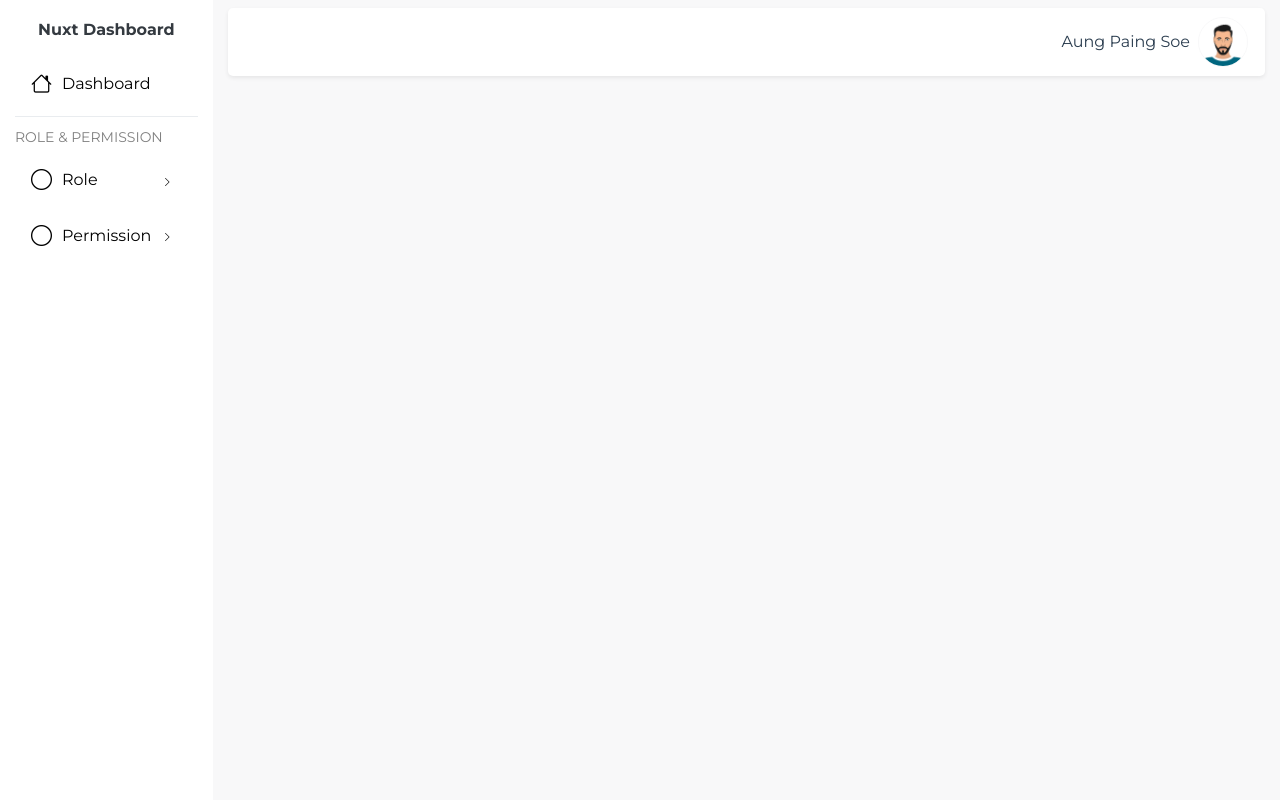
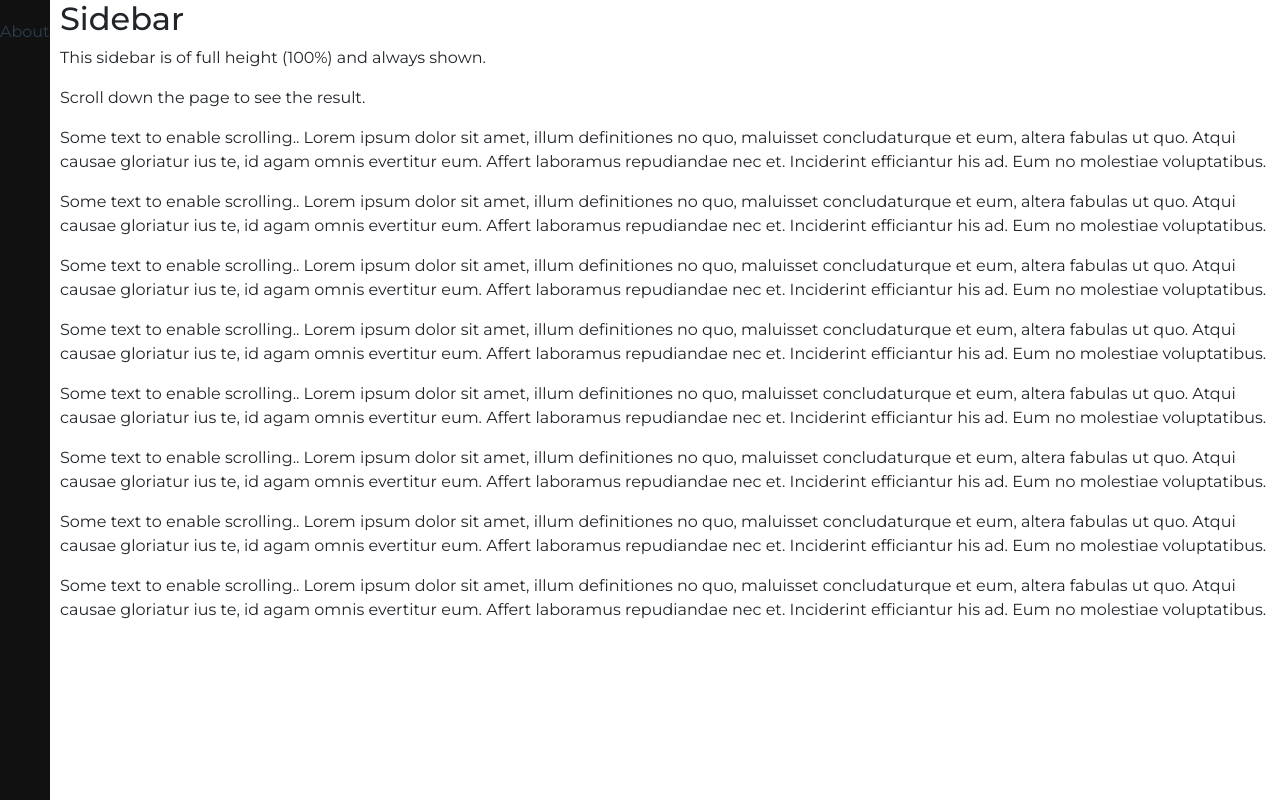
Before and after one commit to aungpaingsoe097238/nuxt-frame, a Nuxt app: page /template in a window 1280 px wide. Before the commit this address had no page. Built offline with nearby package versions, Linux system fonts and the light colour scheme; a web font is replaced by a local one.

Commit message:
change sidebar

```diff
--- a/assets/scss/app.scss
+++ b/assets/scss/app.scss
@@ -13,8 +13,6 @@ $theme-colors : (
   --active-color : #f8f8f9;
 }
 
-
-
 // @import '~/node_modules/bootswatch/dist/minty/_variables.scss';
 @import '~/node_modules/bootstrap/scss/bootstrap.scss';
 // @import '~/node_modules/bootswatch/dist/minty/_bootswatch.scss';
@@ -22,28 +20,22 @@ $theme-colors : (
 @import '~/node_modules/animate.css/animate.min.css';
 
 .sidebar {
+  height: 100%;
+  width: 250px;
   position: fixed;
+  z-index: 1;
   top: 0;
   left: 0;
-  z-index: 1000;
-  overflow-y: scroll;
+  overflow-x: hidden;
+  padding-top: 20px;
 }
 
-.sidebar-header {
-  position: sticky;
-  top: 0;
-  left: 0;
-  width: 100%;
-  padding: 15px;
-  background-color: #fff;
-  display: flex;
-  align-items: center;
-  cursor: pointer;
+.content {
+  margin-left: 250px;
+  padding: 0px 10px;
+  height: 100vh;
 }
 
-.sidebar-header-icon {
-  height: 30px;
-}
 
 .bi {
   font-size: 21px;
@@ -64,24 +56,6 @@ $theme-colors : (
 .nuxt-link-exact-active {
   background: var(--active-color);
   border-radius: 10px;
-}
-
-.avator{
-  width: 50px;
-  height: 50px;
-  border-radius: 50%;
-  border: 1px solid var(--active-color);
-  object-fit: cover;
-}
-
-.drop-down-style {
-  background: white;
-  color: black;
-  border: none;
-}
-
-.dropdown-toggle{
-  padding : 0;
 }
 
 .down-animation {
--- a/components/DashboardNavBar.vue
+++ /dev/null
@@ -1,50 +0,0 @@
-<template>
-  <div>
-    <div class="py-2">
-      <b-navbar
-        toggleable="lg"
-        class="bg-white shadow-sm"
-        style="border-radius: 5px"
-      >
-        <b-navbar-toggle target="nav-collapse"></b-navbar-toggle>
-
-        <b-collapse id="nav-collapse" is-nav>
-          <b-navbar-nav
-            class="d-flex justify-content-end align-items-center w-100"
-          >
-            <div>
-              <b-dropdown right variant="link" toggle-class="text-decoration-none" no-caret >
-                <template #button-content>
-                  <div class="d-flex align-items-center">
-                    <span class="mr-2" >Aung Paing Soe</span>
-                    <img src="avator.jpg" class="avator" alt="">
-                  </div>
-                </template>
-                <b-dropdown-item>profile</b-dropdown-item>
-                <b-dropdown-divider></b-dropdown-divider>
-                <b-dropdown-item @click="logout">logout</b-dropdown-item>
-              </b-dropdown>
-            </div>
-          </b-navbar-nav>
-        </b-collapse>
-      </b-navbar>
-    </div>
-    <slot />
-  </div>
-</template>
-
-<script>
-export default {
-  methods: {
-    logout() {
-      this.$auth.$storage.removeLocalStorage('token')
-      this.$auth.$storage.removeLocalStorage('user')
-      this.$store.commit('removeAccessToken')
-      this.$store.commit('removeUser')
-      this.$router.push('auth/login')
-    },
-  },
-}
-</script>
-
-<style scoped></style>
--- a/components/SideBar.vue
+++ b/components/SideBar.vue
@@ -1,26 +1,35 @@
 <template>
-  <div class="">
-    <div class="sidebar-header">
-      <span class="text-dark font-weight-bold d-flex justify-content-start align-items-center">
-        <img src="favicon.ico" class="sidebar-header-icon mr-2" alt="" />
-        <span>Nuxt Dashboard</span>
-      </span>
-
+  <div>
+    <div
+    class="d-flex align-items-center w-100 position-sticky top-0"
+    :class="getSideBarStatus ? 'justify-content-between' : 'justify-content-center'"
+    >
+        <h5 class="mb-0" v-if="getSideBarStatus">Nuxt Title</h5>
+        <i
+          class="bi bi-list"
+          style="font-size: 25px; cursor: pointer; margin-right: 0"
+          @click="changeSideBarStatus"
+        >
+        </i>
     </div>
 
     <ul class="w-100 list-unstyled">
       <SideBarMenu icon="bi bi-house" title="Dashboard" uri="/dashboard" />
 
-      <div class="dropdown-divider"></div>
+      <div v-if="getSideBarStatus">
+        <div class="dropdown-divider"></div>
+        <span class="text-black-50 small text-uppercase"
+          >Role & Permission</span
+        >
+      </div>
 
-      <!-- Role & Permissions -->
-      <span class="text-black-50 small text-uppercase">Role & Permission</span>
       <SideBarSubMenu
         icon="bi bi-circle"
         title="Role"
         :menus="roles"
         class="mt-2"
       />
+
       <SideBarSubMenu
         icon="bi bi-circle"
         title="Permission"
@@ -32,6 +41,7 @@
 </template>
 
 <script>
+import { mapGetters } from 'vuex'
 export default {
   data() {
     return {
@@ -45,5 +55,15 @@ export default {
       ],
     }
   },
+  computed: {
+    ...mapGetters('utli', ['getSideBarStatus']),
+  },
+  methods: {
+    changeSideBarStatus() {
+      this.$store.commit('utli/changeSideBarStatus')
+    },
+  },
 }
 </script>
+
+<style scope></style>
--- a/components/SideBarMenu.vue
+++ b/components/SideBarMenu.vue
@@ -1,31 +1,44 @@
 <template>
   <li class="rounded-5 text-start text-black">
     <NuxtLink class="nav-link" :to="uri">
-        <div class="d-flex justify-content-between align-items-center">
-          <div class="d-flex align-items-center">
-            <i :class="icon"></i>
-            <span >{{ title }}</span>
-          </div>
+      <div class="d-flex justify-content-between align-items-center">
+        <div class="d-flex align-items-center">
+          <i :class="icon"></i>
+          <span v-if="getSideBarStatus">{{ title }}</span>
         </div>
-      </NuxtLink>
+      </div>
+    </NuxtLink>
   </li>
 </template>
 
 <script>
+import { mapGetters } from 'vuex';
 export default {
   props: {
     icon: {
       type: String,
-      default: 'bi bi-circle'
+      default: 'bi bi-circle',
     },
     title: {
       type: String,
-      default: 'Title'
+      default: 'Title',
     },
     uri: {
       type: String,
-      default: '#'
+      default: '#',
+    },
+    status: {
+      type: Boolean,
+      default : true,
     }
+  },
+  data() {
+    return {
+      sideBarStatus : false,
+    }
+  },
+  computed: {
+    ...mapGetters('utli',['getSideBarStatus'])
   },
 }
 </script>
--- a/components/sideBarSubMenu.vue
+++ b/components/sideBarSubMenu.vue
@@ -5,9 +5,9 @@
         <div class="d-flex justify-content-between align-items-center">
           <div class="d-flex align-items-center">
             <i :class="icon"></i>
-            <span>{{ title }}</span>
+            <span v-if="getSideBarStatus">{{ title }}</span>
           </div>
-          <div>
+          <div v-if="getSideBarStatus">
             <i
               :class="
                 showSubMenu ? 'bi bi-chevron-right' : 'bi bi-chevron-down'
@@ -19,6 +19,7 @@
       </a>
     </div>
     <ul class="sub-menu w-100 list-unstyled"
+    v-if="getSideBarStatus"
     :class="[{ 'd-none': showSubMenu }, showSubMenu ? '' : 'down-animation' ]">
       <li v-for="(menu, index) in menus" :key="index">
         <NuxtLink class="nav-link" :to="menu.uri">
@@ -33,6 +34,7 @@
 </template>
 
 <script>
+import { mapGetters } from 'vuex';
 export default {
   props: {
     icon: {
@@ -47,6 +49,13 @@ export default {
       type: Array,
       default: () => [],
     },
+    status: {
+      type: Boolean,
+      default : true,
+    }
+  },
+  computed: {
+    ...mapGetters('utli',['getSideBarStatus'])
   },
   data() {
     return {
--- a/layouts/default.vue
+++ b/layouts/default.vue
@@ -1,33 +1,44 @@
 <template>
   <b-container fluid>
-    <b-row class=" vh-100 justify-content-end">
-      <b-col lg="2" class="sidebar vh-100 " >
+    <b-row class="main">
+      <b-col class="sidebar vh-100 " :style="getSideBarStatus ? '' : 'width:84px'" >
         <SideBar/>
       </b-col>
-      <b-col lg="10"  class="bg-secondary" >
-        <DashboardNavBar>
+      <b-col class="content bg-secondary" :style="getSideBarStatus ? '' : 'margin-left:84px'" >
         <Nuxt/>
-        </DashboardNavBar>
       </b-col>
     </b-row>
   </b-container>
 </template>
 
 <script>
+import { mapGetters } from 'vuex';
 export default {
-    middleware : ['private'],
+  middleware: ['private'],
+  computed: {
+    ...mapGetters('utli',['getSideBarStatus'])
+  },
   methods: {
     checkAuth() {
-        if(this.$auth.$storage.getLocalStorage('token') && this.$auth.$storage.getLocalStorage('user')){
-          this.$store.commit('addAccessToken',this.$auth.$storage.getLocalStorage('token'));
-          this.$store.commit('addUser',this.$auth.$storage.getLocalStorage('user'));
-        }else{
-          this.$router.push('/auth/login');
+      if (
+        this.$auth.$storage.getLocalStorage('token') &&
+        this.$auth.$storage.getLocalStorage('user')
+      ) {
+        this.$store.commit(
+          'addAccessToken',
+          this.$auth.$storage.getLocalStorage('token')
+        )
+        this.$store.commit(
+          'addUser',
+          this.$auth.$storage.getLocalStorage('user')
+        )
+      } else {
+        this.$router.push('/auth/login')
       }
     },
   },
-    created () {
-      this.checkAuth();
+  created() {
+    this.checkAuth()
   },
 }
 </script>
--- /dev/null
+++ b/layouts/tp.vue
@@ -0,0 +1,15 @@
+<template>
+  <div>
+    <Nuxt/>
+  </div>
+</template>
+
+<script>
+  export default {
+    middleware: ['private'],
+  }
+</script>
+
+<style lang="scss" scoped>
+
+</style>
--- /dev/null
+++ b/pages/template.vue
@@ -0,0 +1,98 @@
+<template>
+  <div class="">
+    <div class="sidenav">
+      <a href="#about">About</a>
+      <a href="#services">Services</a>
+      <a href="#clients">Clients</a>
+      <a href="#contact">Contact</a>
+    </div>
+
+    <div class="main">
+      <h2>Sidebar</h2>
+      <p>This sidebar is of full height (100%) and always shown.</p>
+      <p>Scroll down the page to see the result.</p>
+      <p>
+        Some text to enable scrolling.. Lorem ipsum dolor sit amet, illum
+        definitiones no quo, maluisset concludaturque et eum, altera fabulas ut
+        quo. Atqui causae gloriatur ius te, id agam omnis evertitur eum. Affert
+        laboramus repudiandae nec et. Inciderint efficiantur his ad. Eum no
+        molestiae voluptatibus.
+      </p>
+      <p>
+        Some text to enable scrolling.. Lorem ipsum dolor sit amet, illum
+        definitiones no quo, maluisset concludaturque et eum, altera fabulas ut
+        quo. Atqui causae gloriatur ius te, id agam omnis evertitur eum. Affert
+        laboramus repudiandae nec et. Inciderint efficiantur his ad. Eum no
+        molestiae voluptatibus.
+      </p>
+      <p>
+        Some text to enable scrolling.. Lorem ipsum dolor sit amet, illum
+        definitiones no quo, maluisset concludaturque et eum, altera fabulas ut
+        quo. Atqui causae gloriatur ius te, id agam omnis evertitur eum. Affert
+        laboramus repudiandae nec et. Inciderint efficiantur his ad. Eum no
+        molestiae voluptatibus.
+      </p>
+      <p>
+        Some text to enable scrolling.. Lorem ipsum dolor sit amet, illum
+        definitiones no quo, maluisset concludaturque et eum, altera fabulas ut
+        quo. Atqui causae gloriatur ius te, id agam omnis evertitur eum. Affert
+        laboramus repudiandae nec et. Inciderint efficiantur his ad. Eum no
+        molestiae voluptatibus.
+      </p>
+      <p>
+        Some text to enable scrolling.. Lorem ipsum dolor sit amet, illum
+        definitiones no quo, maluisset concludaturque et eum, altera fabulas ut
+        quo. Atqui causae gloriatur ius te, id agam omnis evertitur eum. Affert
+        laboramus repudiandae nec et. Inciderint efficiantur his ad. Eum no
+        molestiae voluptatibus.
+      </p>
+      <p>
+        Some text to enable scrolling.. Lorem ipsum dolor sit amet, illum
+        definitiones no quo, maluisset concludaturque et eum, altera fabulas ut
+        quo. Atqui causae gloriatur ius te, id agam omnis evertitur eum. Affert
+        laboramus repudiandae nec et. Inciderint efficiantur his ad. Eum no
+        molestiae voluptatibus.
+      </p>
+      <p>
+        Some text to enable scrolling.. Lorem ipsum dolor sit amet, illum
+        definitiones no quo, maluisset concludaturque et eum, altera fabulas ut
+        quo. Atqui causae gloriatur ius te, id agam omnis evertitur eum. Affert
+        laboramus repudiandae nec et. Inciderint efficiantur his ad. Eum no
+        molestiae voluptatibus.
+      </p>
+      <p>
+        Some text to enable scrolling.. Lorem ipsum dolor sit amet, illum
+        definitiones no quo, maluisset concludaturque et eum, altera fabulas ut
+        quo. Atqui causae gloriatur ius te, id agam omnis evertitur eum. Affert
+        laboramus repudiandae nec et. Inciderint efficiantur his ad. Eum no
+        molestiae voluptatibus.
+      </p>
+    </div>
+  </div>
+</template>
+
+<script>
+export default {
+  layout: 'tp',
+}
+</script>
+
+<style scoped>
+.sidenav {
+  height: 100%;
+  width: 50px;
+  position: fixed;
+  z-index: 1;
+  top: 0;
+  left: 0;
+  background-color: #111;
+  overflow-x: hidden;
+  padding-top: 20px;
+}
+
+.main {
+  margin-left: 50px;
+  padding: 0px 10px;
+}
+
+</style>
```
Also changed, not shown: store/utli.js (added, +16 -0 lines). Lines whose indentation alone changed are shown as unchanged.
